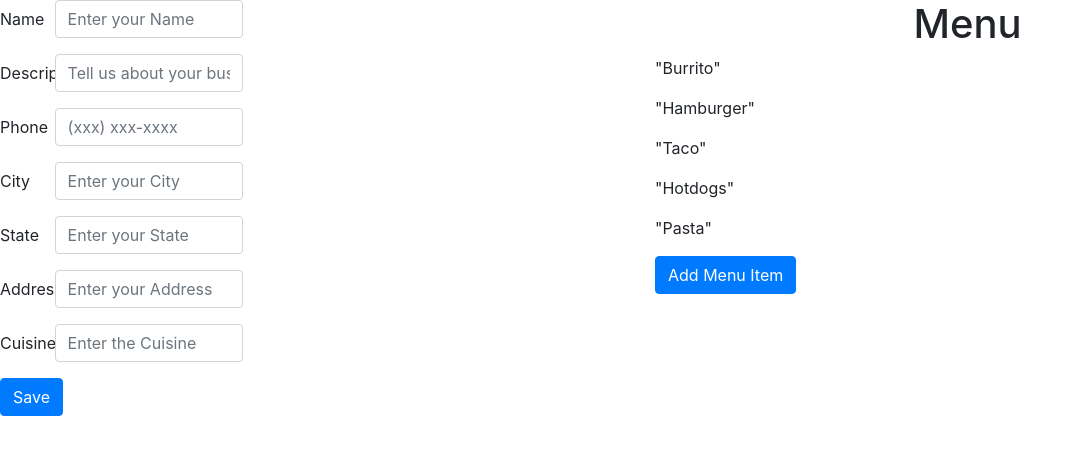
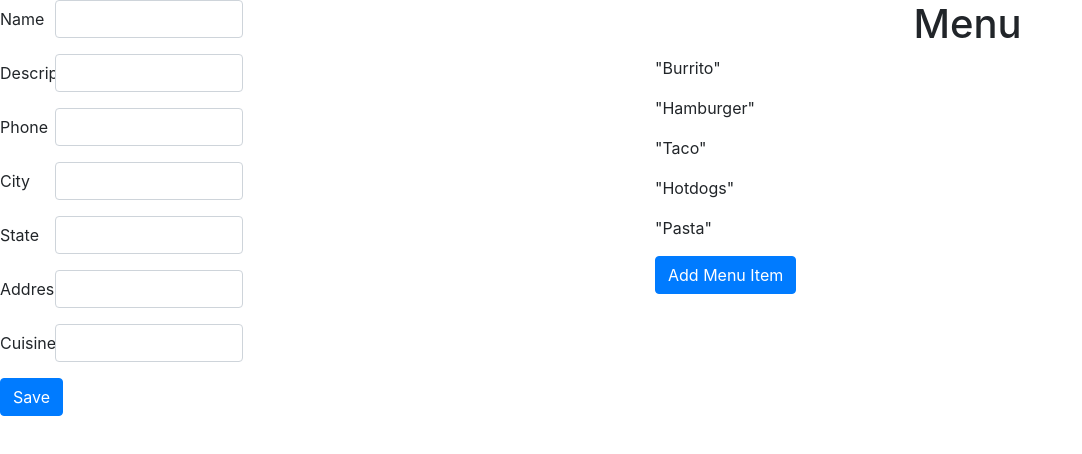
Before and after one commit to julioahurtado/Truck-d, a React (Create React App) app in the folder UI-Files/: page /vendor/editprofile in a window 1280 px wide. Shown: the top 454 px of the page, without its empty margins (0-1082 px from the left). Built offline with nearby package versions, Linux system fonts and the light colour scheme.

Commit message:
optional

```diff
--- a/UI-Files/src/modules/Vendor/pages/VendorProfileEditor.tsx
+++ b/UI-Files/src/modules/Vendor/pages/VendorProfileEditor.tsx
@@ -1,15 +1,15 @@
 
 import * as React from 'react'
 import { Row, Col, Form, Button, ListGroup, Modal } from 'react-bootstrap'
-import { ExecFileOptionsWithStringEncoding } from 'child_process';
 
 interface VendorProfileEditorProps{
-    vendorName: String;
-    vendorDescription: String;
-    vendorPhoneNumber: String;
-    vendorCity: String;
-    vendorState: String;
-    vendorCuisine: String;
+    vendorName?: string;
+    vendorDescription?: string;
+    vendorPhoneNumber?: string;
+    vendorCity?: string;
+    vendorState?: string;
+    vendorAddress?: string;
+    vendorCuisine?: string;
 
 }
 
@@ -81,7 +81,7 @@ export default class VendorProfileEditor extends React.Component<VendorProfileEd
                                     Name
                         </Form.Label>
                                 <Col sm="4">
-                                    <Form.Control type="text" placeholder="Enter your Name" />
+                                    <Form.Control type="text" defaultValue={this.props.vendorName} />
                                 </Col>
                             </Form.Group>
                             <Form.Group as={Row} controlId="formPlaintextPassword">
@@ -89,7 +89,7 @@ export default class VendorProfileEditor extends React.Component<VendorProfileEd
                                     Description
                         </Form.Label>
                                 <Col sm="4">
-                                    <Form.Control type="text" placeholder="Tell us about your business" />
+                                    <Form.Control type="text" defaultValue={this.props.vendorDescription} />
                                 </Col>
                             </Form.Group>
                             <Form.Group as={Row} controlId="formPlaintextPassword">
@@ -97,7 +97,7 @@ export default class VendorProfileEditor extends React.Component<VendorProfileEd
                                     Phone
                         </Form.Label>
                                 <Col sm="4">
-                                    <Form.Control type="text" placeholder="(xxx) xxx-xxxx" />
+                                    <Form.Control type="text" defaultValue={this.props.vendorPhoneNumber} />
                                 </Col>
                             </Form.Group>
                             <Form.Group as={Row} controlId="formPlaintextPassword">
@@ -105,7 +105,7 @@ export default class VendorProfileEditor extends React.Component<VendorProfileEd
                                     City
                         </Form.Label>
                                 <Col sm="4">
-                                    <Form.Control type="text" placeholder="Enter your City" />
+                                    <Form.Control type="text" defaultValue={this.props.vendorCity} />
                                 </Col>
                             </Form.Group>
                             <Form.Group as={Row} controlId="formPlaintextPassword">
@@ -113,7 +113,7 @@ export default class VendorProfileEditor extends React.Component<VendorProfileEd
                                     State
                         </Form.Label>
                                 <Col sm="4">
-                                    <Form.Control type="text" placeholder="Enter your State" />
+                                    <Form.Control type="text" defaultValue={this.props.vendorState} />
                                 </Col>
                             </Form.Group>
                             <Form.Group as={Row} controlId="formPlaintextPassword">
@@ -121,7 +121,7 @@ export default class VendorProfileEditor extends React.Component<VendorProfileEd
                                     Address
                         </Form.Label>
                                 <Col sm="4">
-                                    <Form.Control type="text" placeholder="Enter your Address" />
+                                    <Form.Control type="text" defaultValue={this.props.vendorAddress} />
                                 </Col>
                             </Form.Group>
                             <Form.Group as={Row} controlId="formPlaintextPassword">
@@ -129,12 +129,12 @@ export default class VendorProfileEditor extends React.Component<VendorProfileEd
                                     Cuisine
                         </Form.Label>
                                 <Col sm="4">
-                                    <Form.Control type="text" placeholder="Enter the Cuisine" />
+                                    <Form.Control type="text" defaultValue={this.props.vendorCuisine} />
                                 </Col>
                             </Form.Group>
                         </Form>
                         <div className="savebutton">
-                            <Button variant="primary">Save</Button>
+                            <Button variant="primary" onClick={() => this.handleSave()}>Save</Button>
                         </div>
                     </Col>
                     <Col>
```
